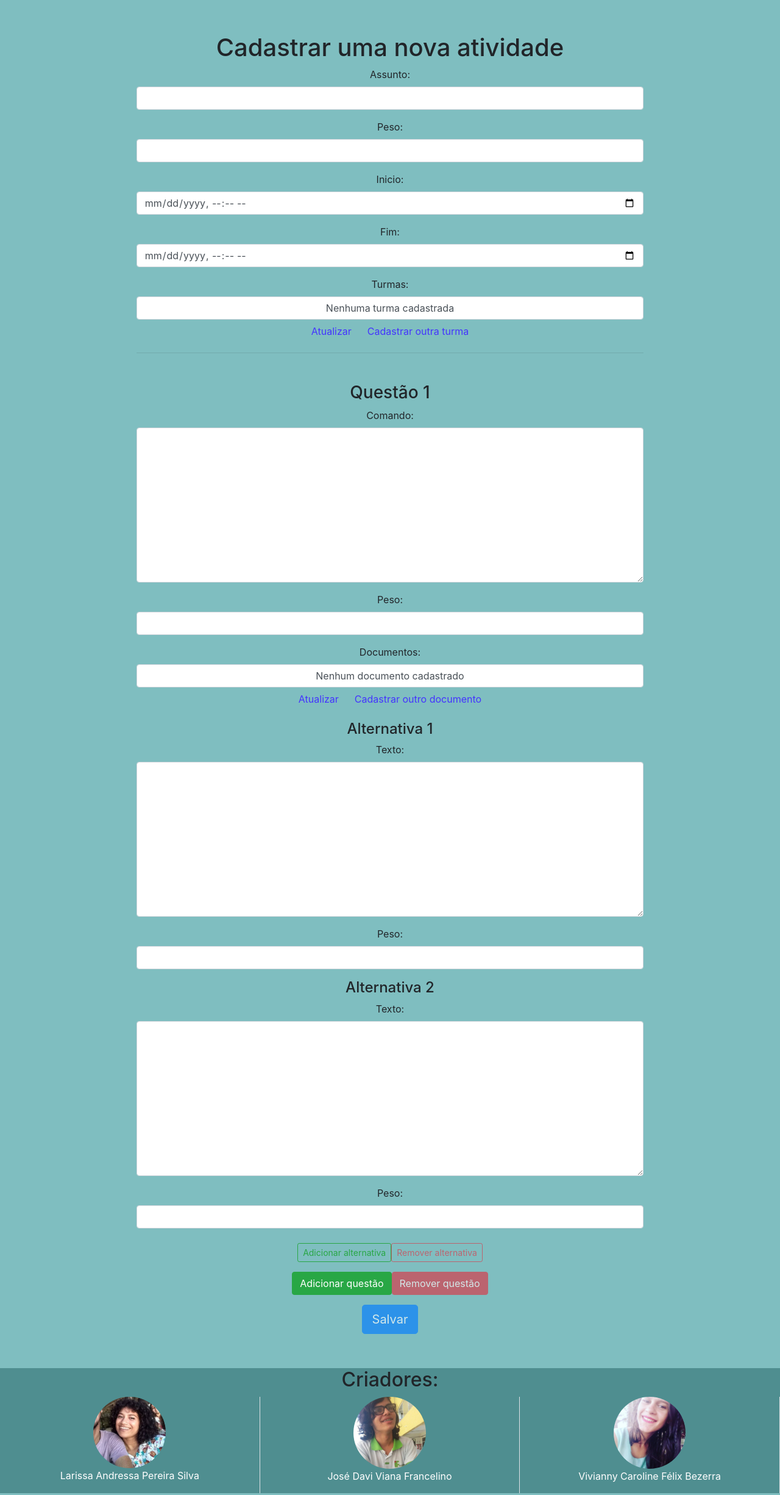
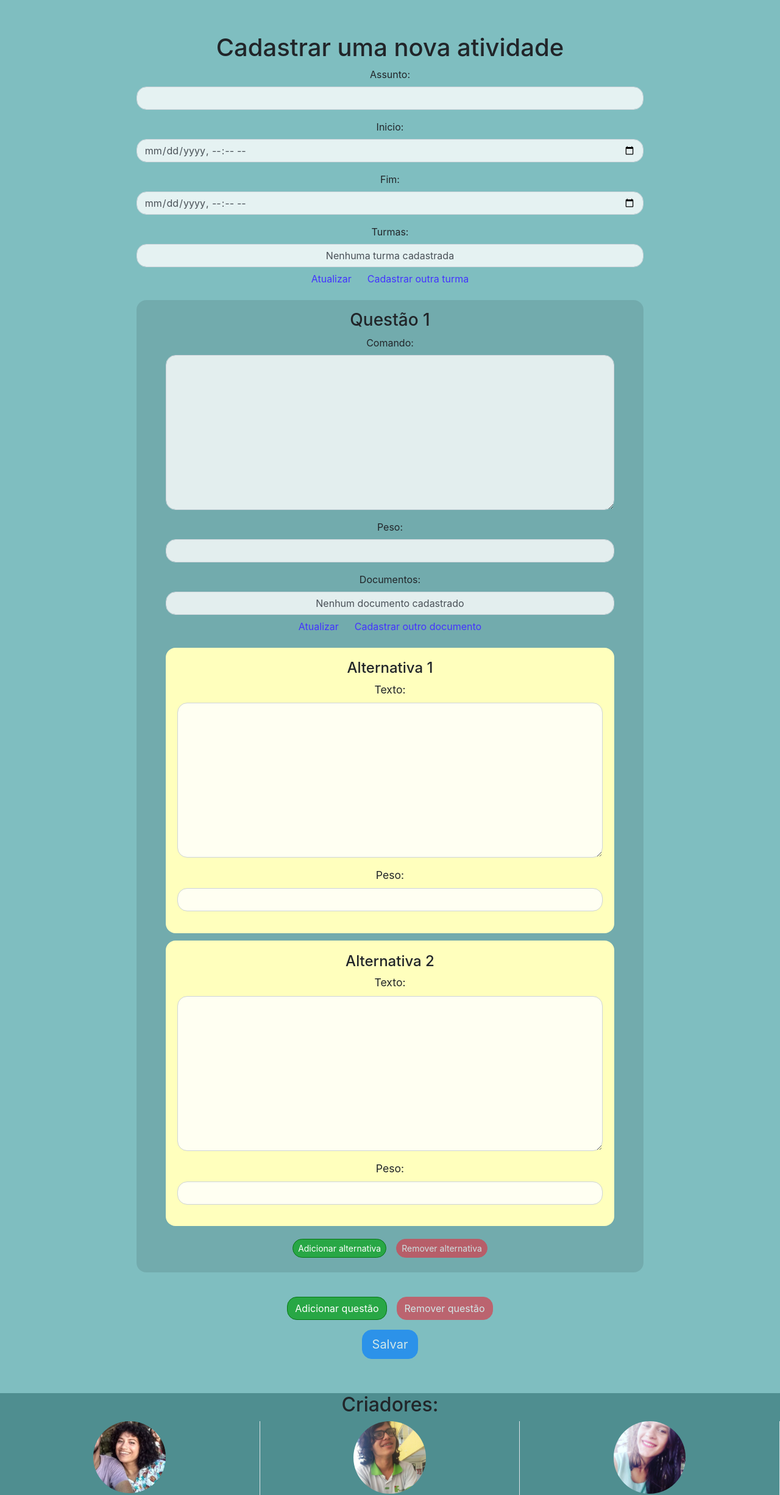
Before and after one commit to brunogomesifrn/info419historia, a Django app: page /atividades/cadastrar/ in a window 1280 px wide. Shown: the part 42-2493 px from the top of the page at 61% size. Run offline with Django 3.2, Linux system fonts and the light colour scheme; the visitor is signed in with stand-in values (Sample User, id 1); data that the repository does not hold is empty; some libraries are stand-ins or nearby versions.

Commit message:
Removi peso de atividade, criei o botão 'gerar notas' em 'atividade.html', comecei a reestilizar os formulários

```diff
--- a/core/forms.py
+++ b/core/forms.py
@@ -2,6 +2,7 @@ from django import forms
 from django.db.models import Q
 from django.contrib.auth.forms import UserCreationForm, UserChangeForm
 from django.utils.translation import ugettext_lazy as _
+from datetime import timezone
 
 from .models import (Turma, Atividade, Grupo, Tipo, Usuario,
                      Documento, Questao, Alternativa)
@@ -10,10 +11,15 @@ __all__ = ['UsuarioCriacaoForm', 'UsuarioEdicaoForm', 'TurmaForm',
            'DocumentoForm', 'QuestaoForm', 'AlternativaForm', 'RespostaForm']
 
 
+def fix_date(date):
+    return date.astimezone().strftime('%Y-%m-%dT%H:%M')
+
+
 class DateTimeField(forms.DateTimeField):
     def __init__(self, *args, **kwargs):
         super().__init__(input_formats=['%Y-%m-%dT%H:%M'], *args, **kwargs)
-        self.widget = forms.DateTimeInput(attrs={'type': 'datetime-local'})
+        self.widget = forms.DateTimeInput(
+            attrs={'type': 'datetime-local'})
 
 
 class CheckboxSelectMultiple(forms.CheckboxSelectMultiple):
@@ -69,10 +75,16 @@ class AtividadeForm(forms.ModelForm):
 
     class Meta:
         model = Atividade
-        fields = ['assunto', 'peso', 'inicio', 'fim', 'turmas']
+        fields = ['assunto', 'inicio', 'fim', 'turmas']
         widgets = {
             'turmas': CheckboxSelectMultiple('turma', 'f'),
         }
+
+    def __init__(self, *args, **kwargs):
+        if 'instance' in kwargs and kwargs['instance']:
+            kwargs['instance'].inicio = fix_date(kwargs['instance'].inicio)
+            kwargs['instance'].fim = fix_date(kwargs['instance'].fim)
+        super().__init__(*args, **kwargs)
 
 
 class GrupoForm(forms.ModelForm):
@@ -120,6 +132,8 @@ class DocumentoForm(forms.ModelForm):
 
 
 class QuestaoForm(forms.ModelForm):
+    peso = forms.IntegerField(min_value=0)
+
     class Meta:
         model = Questao
         fields = ['comando', 'peso', 'documentos']
@@ -129,6 +143,8 @@ class QuestaoForm(forms.ModelForm):
 
 
 class AlternativaForm(forms.ModelForm):
+    peso = forms.IntegerField(min_value=0, max_value=5)
+
     class Meta:
         model = Alternativa
         fields = ['texto', 'peso']
@@ -140,7 +156,7 @@ class RespostaForm(forms.Form):
         self.resposta = resposta
         self.fields['alternativas'] = forms.ChoiceField(
             widget=forms.RadioSelect,
-            choices=self.get_alternativas(),
+            choices=self.alternativas,
             error_messages={'required': _('Não esqueça de responder essa questão!')})
         try:
             self.fields['alternativas'].initial = resposta.escolha.id
@@ -149,7 +165,8 @@ class RespostaForm(forms.Form):
         except AttributeError:
             pass
 
-    def get_alternativas(self):
+    @property
+    def alternativas(self):
         return [(alternativa.id, alternativa.texto)
                 for alternativa in self.resposta.questao.alternativa_set.all()]
 
--- a/core/models.py
+++ b/core/models.py
@@ -71,7 +71,6 @@ class Turma(models.Model):
 
 class Atividade(models.Model):
     assunto = models.CharField('Assunto', max_length=50)
-    peso = models.IntegerField('Peso')
     inicio = models.DateTimeField('Início')
     fim = models.DateTimeField('Fim')
     turmas = models.ManyToManyField(Turma)
--- a/core/templates/atividade_cadastro.html
+++ b/core/templates/atividade_cadastro.html
@@ -9,25 +9,28 @@
       {% csrf_token %}
       {% include 'form.html' with form=atividade_form only %}
       {% for questao_form in questoes_forms %}
-        <hr />
         {% with n=forloop.counter %}
-          <h3 class="mt-5">Questão {{n}}</h3>
+          <div class="questao">
+            <h3>Questão {{n}}</h3>
             {% include 'form.html' with form=questao_form only %}
             {% with alternativas_forms=alternativas_forms_questao|index:forloop.counter0 %}
               {% for alternativa_form in alternativas_forms %}
-              <h4>Alternativa {{forloop.counter}}</h6>
+                <div class="alternativa-form">
+                  <h4>Alternativa {{forloop.counter}}</h4>
                   {% include 'form.html' with form=alternativa_form only %}
+                </div>
               {% endfor %}
               <input type="hidden" name="quant_alternativas-q{{n}}" class="form-control" value="{{alternativas_forms|length}}" required />
-            <button type="submit" class="btn btn-outline-success btn-sm my-2" name="acao" value="nova_alternativa-q{{n}}">Adicionar alternativa</button>
-            <button type="submit" class="btn btn-outline-danger btn-sm my-2" name="acao" value="remover_alternativa-q{{n}}">Remover alternativa</button><br/>
+              <button type="submit" class="btn btn-success btn-sm m-2" name="acao" value="nova_alternativa-q{{n}}">Adicionar alternativa</button>
+              <button type="submit" class="btn btn-danger btn-sm m-2" name="acao" value="remover_alternativa-q{{n}}">Remover alternativa</button><br/>
+            </div>
           {% endwith %}
         {% endwith %}
       {% endfor %}
       <input type="hidden" name="quant_questoes" class="form-control" value="{{questoes_forms|length}}" required />
-      <button type="submit" class="btn btn-success my-2" name="acao" value="nova_questao">Adicionar questão</button>
-      <button type="submit" class="btn btn-danger my-2" name="acao" value="remover_questao">Remover questão</button><br/>
-      <button type="submit" class="btn btn-primary btn-lg my-2" name="acao" value="salvar">Salvar</button>
+      <button type="submit" class="btn btn-success m-2" name="acao" value="nova_questao">Adicionar questão</button>
+      <button type="submit" class="btn btn-danger m-2" name="acao" value="remover_questao">Remover questão</button><br/>
+      <button type="submit" class="btn btn-primary btn-lg m-2" name="acao" value="salvar">Salvar</button>
   	</form>
   </div>
 {% endblock %}
--- a/core/templatetags/core_extras.py
+++ b/core/templatetags/core_extras.py
@@ -25,8 +25,11 @@ def e_imagem(arquivo):
 
 
 @register.filter()
-def to_list(string):
-    return string.split(',')
+def beautify(time):
+    time = time.split(',')[0]
+    if time.startswith('0'):
+        time = 'Finalizada'
+    return time
 
 
 @register.filter()
--- a/core/views.py
+++ b/core/views.py
@@ -2,10 +2,12 @@ from django.shortcuts import render, redirect, get_object_or_404
 from django.contrib.auth.models import User, Group
 # from django.contrib.auth.forms import UserCreationForm
 from django.contrib.auth.decorators import login_required, permission_required
+from django.db.models.aggregates import Sum
 from .forms import *
 from .models import (Usuario, Turma, Atividade, Alternativa, Grupo,
                      Documento, Resposta)
 from django.core.exceptions import PermissionDenied, ObjectDoesNotExist
+from django.utils import timezone
 
 
 # Create your views here.
@@ -277,6 +279,7 @@ def atividade(request, id):
     atividade = get_object_or_404(Atividade, pk=id)
     contexto = {
         'atividade': atividade,
+        'agora': timezone.now(),
     }
     if request.user.is_professor():
         return render(request, 'atividade.html', contexto)
@@ -331,6 +334,22 @@ def atividade_remocao(request, id):
     atividade = get_object_or_404(Atividade, pk=id)
     atividade.delete()
     return redirect('perfil')
+
+
+def gerar_notas(request, atividade_id):
+    grupos = Grupo.objects.filter(atividade__id=atividade_id)
+    atividade = grupos[0].atividade
+    nota_total = atividade.questao_set.aggregate(Sum('peso'))['peso__sum']
+    for grupo in grupos:
+        nota = 0
+        for questao in atividade.questao_set.all():
+            resposta = Resposta.objects.get(grupo=grupo, questao=questao)
+            if resposta.enviada:
+                nota += resposta.escolha.peso * questao.peso
+        nota *= 20 / nota_total
+        grupo.nota = nota
+        grupo.save()
+    return redirect('atividade', atividade_id)
 
 
 @login_required
--- a/estaticos/css/estilo.css
+++ b/estaticos/css/estilo.css
@@ -16,10 +16,15 @@ html, body {
 
 .listagem {
 	background-color: #87CEFA;
+    border-radius: 1rem;
+}
+
+.listagem .card {
+    border-radius: 1rem;
 }
 
 .questao {
-    padding: 7%;
+    padding: 1rem 3rem;
     margin-bottom: 2rem;
 	background-color: rgba(0, 0, 0, 0.1);
     border-radius: 1rem;
@@ -39,12 +44,14 @@ html, body {
     border-radius: 1rem;
 }
 
-.alternativa {
-	background-color: #ffffcd;
+.alternativa, .alternativa-form {
 	margin-bottom: 0.8rem;
 	padding: 1.2rem;
 	font-size: 1.1rem;
     border-radius: 1rem;
+}
+.alternativa {
+	background-color: #ffffcd;
 	-moz-box-shadow: 5px 5px 5px rgba(68,68,68,0.6);
 	-webkit-box-shadow: 5px 5px 5px rgba(68,68,68,0.6);
 	box-shadow: 5px 5px 5px rgba(68,68,68,0.6);
@@ -52,6 +59,10 @@ html, body {
 
 .alternativa .peso {
 	background-color: rgba(0, 0, 0, 0.2);
+}
+
+.alternativa-form {
+	background-color: #ffffbd;
 }
 
 .form-check label {
@@ -76,6 +87,32 @@ h1 span, h2 span, h3 span, h4 span, h5 span {
     border-radius: 0.3rem;
 }
 
+.btn {
+	border-radius: 0.6rem;
+    border-radius: 1rem;
+	border-width: 0.1rem;
+}
+
+.btn-primary {
+	border-color: #004bcf;
+}
+
+.btn-info {
+	border-color: #077288;
+}
+
+.btn-success {
+	border-color: #087715;
+}
+
+.btn-danger {
+	border-color: #ac0515;
+}
+
+.form-control {
+	border-radius: 1rem;
+	background-color: rgba(255, 255, 255, 0.8);
+}
 /*h1 span {
 	background-color: rgba(0, 0, 0, 0.1);
 }
--- a/info419historia/urls.py
+++ b/info419historia/urls.py
@@ -66,6 +66,9 @@ urlpatterns = [
     path('atividades/<int:atividade_id>/grupos/cadastrar/',
          grupo_cadastro,
          name='grupo_cadastro'),
+    path('atividades/<int:atividade_id>/notas',
+         gerar_notas,
+         name='gerar_notas'),
     path('grupos/<int:id>/editar/',
          grupo_edicao,
          name='grupo_edicao'),
```
Also changed, not shown: core/templates/atividade.html (+6 -3 lines), core/templates/atividade_responder.html (+7 -3 lines), core/templates/base.html (+15 -18 lines), core/templates/documento_cadastro.html (+5 -2 lines), core/templates/registration/perfil.html (+8 -24 lines). Lines whose indentation alone changed are shown as unchanged.
